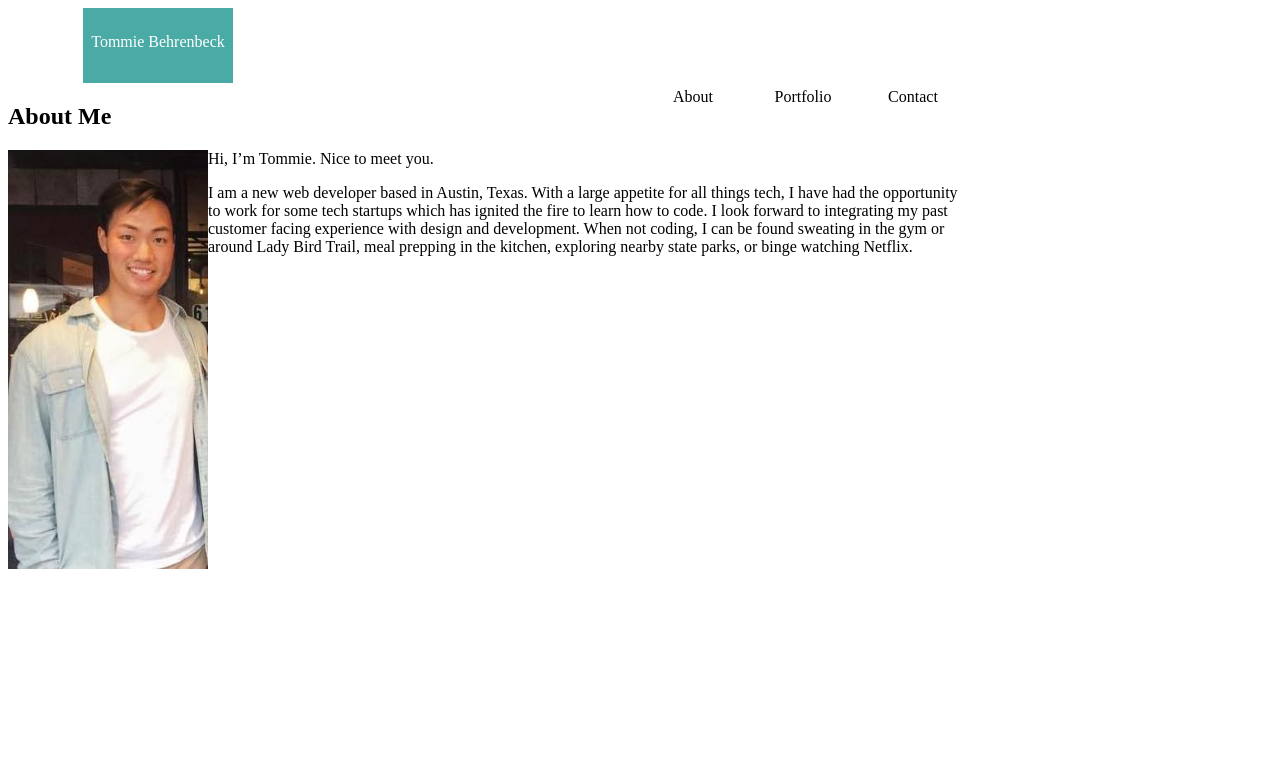
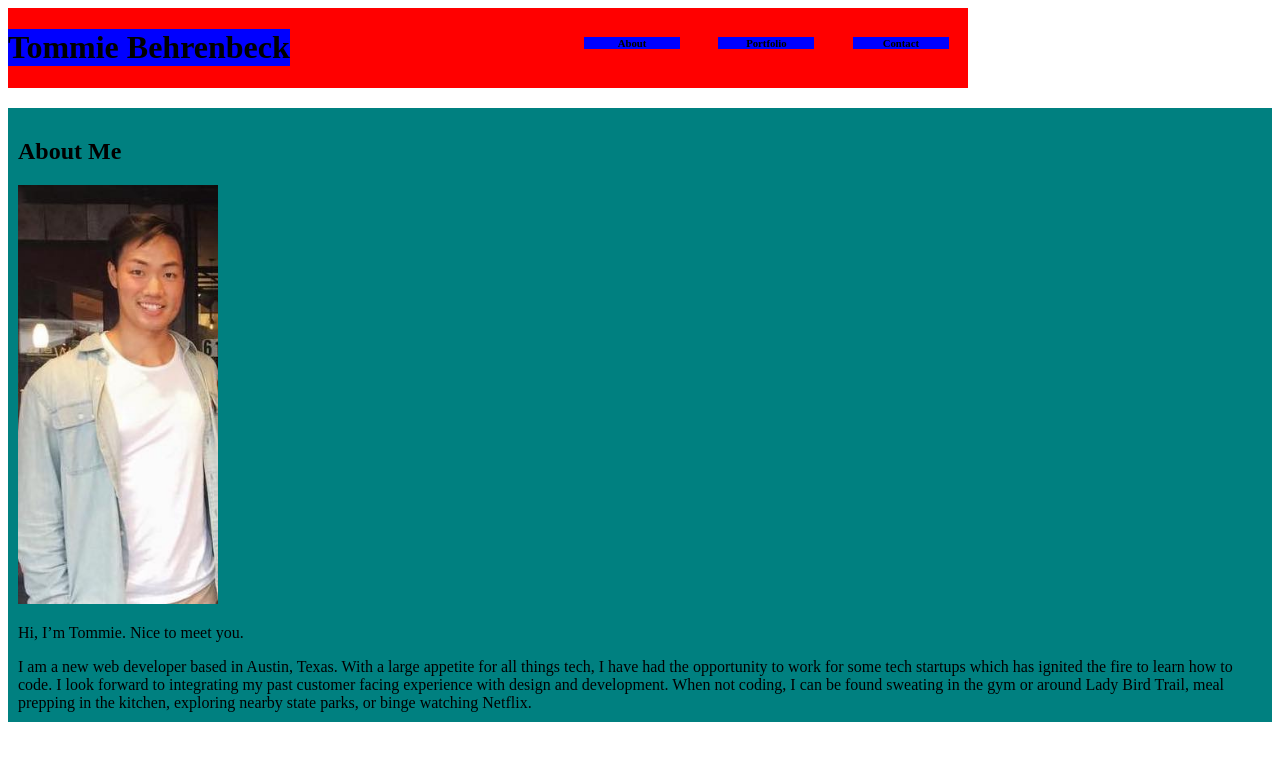
Before and after one commit to tbehrenbeck/Basic-Portfolio, a plain HTML site: page index.html in a window 1280 px wide. Drawn offline with Linux system fonts and the light colour scheme.

Commit message:
reformatting code

```diff
--- a/assets/css/style.css
+++ b/assets/css/style.css
@@ -1,51 +1,38 @@
-#header {
-  background: #4aaaa5;
-    width: 150px;
-    height: 50px;
-    padding-top: 25px;
-    text-align: center;
-    margin-left: 75px;
-    color: #fff;
+.mainHeader {
+    content: "";
+    display: block;
+    background: red;
+    max-width: 960px;
+    margin: 0auto;
 }
 
-#contact-link {
-    width: 75px;
-    float:right;
-    width: 100px;
-    text-align: center;
-    margin: 5px;
+h1 {
+    display: inline-block;
+    background: blue;
 }
 
-#portfolio-link {
-    width: 75px;
-    float: right;
-    width: 100px;
+.nav h6 {
+    margin: 10px 0;
     text-align: center;
-    margin: 5px;
+    background: blue;
 }
 
-#about-link {
-    width: 75px;
-    float:right;
-    width: 100px;
-    text-align: center;
-    margin: 5px;
+.nav {
+    float: right;
+    width: 10%;
+    margin: 1%;
+    padding: 1%;
 }
 
-.mainHeader {
-    width: 960px;
+.nav:after {
+    content: "";
+    display: block;
+    clear: both;
 }
 
-.profilePic {
-    float: left;
-    max-width: 100%;
-    height: auto;
+.main-bio {
+    background: teal;
+    padding: 10px;
+    margin-top: 20px;
+    clear: both;
 }
-
-.bio {
-    padding-left: 50px;
-}
-
-#main-bio {
-    width: 960px;
-}
--- a/index.html
+++ b/index.html
@@ -10,13 +10,24 @@
 <body>
 
     <div class="mainHeader">
-        <section id="header">Tommie Behrenbeck</section>
-        <section id="contact-link">Contact</section>
-        <section id="portfolio-link">Portfolio</section>
-        <section id="about-link">About</section>
+        <div class="headers">
+            <h1>Tommie Behrenbeck</h1>
+
+            <div class="nav">
+                <h6>Contact</h6>
+            </div>
+            <div class="nav">
+                <h6>Portfolio</h6>
+            </div>
+            <div class="nav">
+                <h6>About</h6>
+            </div>
+        </div>
+
+
     </div>
 
-    <section id="main-bio">
+    <div class="main-bio">
         <h2>About Me</h2>
 
 
@@ -32,7 +43,7 @@
             gym or around Lady Bird Trail, meal prepping in the kitchen, exploring nearby state parks, or binge watching
             Netflix.
         </div>
-    </section>
+
     </div>
 
 </body>
```
Also changed, not shown: contact.html (+1 -0 lines).
